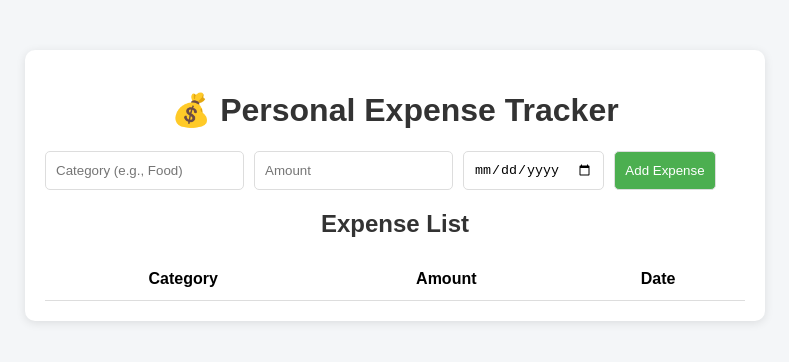
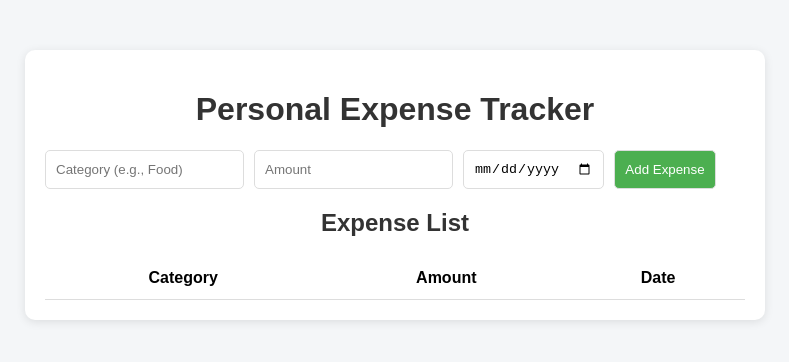
Before and after one commit to RafiyaT16/Personal-Expense-Tracker, a plain HTML site: page index.html in a window 1280 px wide. Shown: the whole page, without its empty margins (245-1034 px from the left). Drawn offline with Linux system fonts and the light colour scheme; no server answers.

Commit message:
Update index.html

```diff
--- a/index.html
+++ b/index.html
@@ -8,7 +8,7 @@
 </head>
 <body>
   <div class="container">
-    <h1>💰 Personal Expense Tracker</h1>
+    <h1>Personal Expense Tracker</h1>
 
     <form id="expense-form">
       <input type="text" id="category" placeholder="Category (e.g., Food)" required>
@@ -27,7 +27,6 @@
         </tr>
       </thead>
       <tbody id="expense-table">
-        <!-- Data will load here -->
       </tbody>
     </table>
   </div>
```
